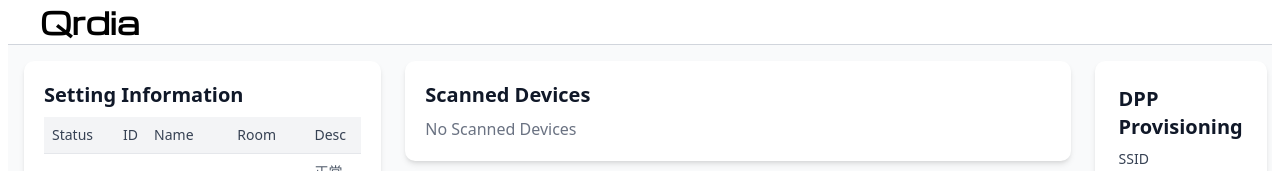
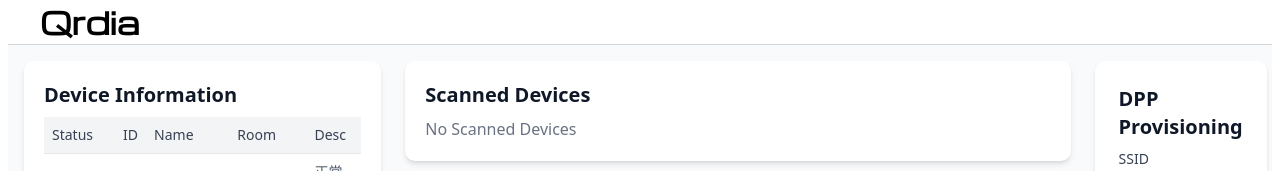
Before and after one commit to fujiwara-e/Qrdia, a Next.js app in the folder frontend/: page / in a window 1280 px wide. Shown: the top 171 px of the page. Built offline with nearby package versions, Linux system fonts and the light colour scheme.

Commit message:
fix: Update section title in HistoryTable from 'Setting Information' to 'Device Information'

```diff
--- a/frontend/src/components/HistoryTable.tsx
+++ b/frontend/src/components/HistoryTable.tsx
@@ -63,7 +63,7 @@ export function HistoryTable({ history, newDevices = [], onSave }: HistoryTableP
                     : ''
                 }
     `}>
-                <SectionTitle>Setting Information</SectionTitle>
+                <SectionTitle>Device Information</SectionTitle>
 
                 {hasNewDevices && (
                     <div className="mb-4 flex items-center gap-2 rounded-md bg-green-50 p-3 animate-slide-in">
```
Also changed, not shown: 1 other file (tests, documents, lock files or other folders).
